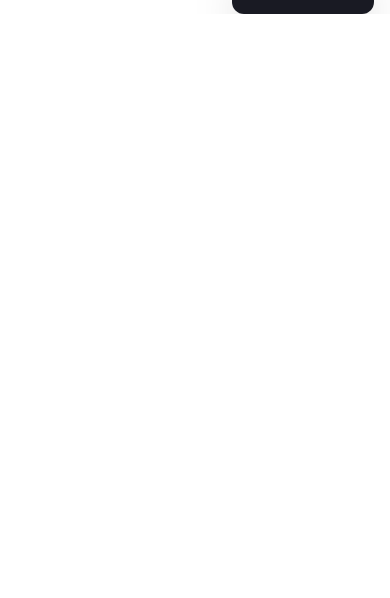
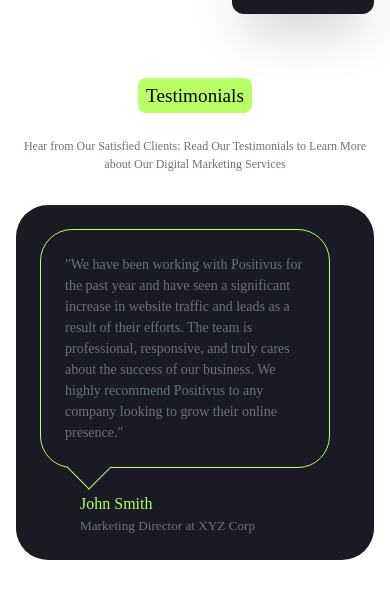
Before and after one commit to ibramaida/positivus, a React (Vite) app: page / in a window 390 px wide. Shown: the part 7089-7687 px from the top of the page. Before the commit the page ends 7103 px from the top, so only its background shows below. Built offline with nearby package versions, Linux system fonts and the light colour scheme; a web font is replaced by a local one.

Commit message:
testtimonials section loading

```diff
--- a/src/App.jsx
+++ b/src/App.jsx
@@ -8,6 +8,7 @@ import CTA from "./components/CTA";
 import CaseStudies from "./components/CaseStudies";
 import Work from "./components/Work";
 import Team from "./components/Team";
+import Testimonials from "./components/Testimonials";
 
 const App = () => {
   return (
@@ -29,6 +30,7 @@ const App = () => {
       <CaseStudies />
       <Work />
       <Team />
+      <Testimonials />
     </>
   );
 };
--- /dev/null
+++ b/src/components/Testimonials.jsx
@@ -0,0 +1,72 @@
+import React from "react";
+
+const testmonialsItems = [
+  {
+    id: 1,
+    name: "John Smith",
+    function: "Marketing Director at XYZ Corp",
+    message:
+      '"We have been working with Positivus for the past year and have seen a significant increase in website traffic and leads as a result of their efforts. The team is professional, responsive, and truly cares about the success of our business. We highly recommend Positivus to any company looking to grow their online presence."',
+  },
+  {
+    id: 2,
+    name: "John Smith",
+    function: "Marketing Director at XYZ Corp",
+    message:
+      '"We have been working with Positivus for the past year and have seen a significant increase in website traffic and leads as a result of their efforts. The team is professional, responsive, and truly cares about the success of our business. We highly recommend Positivus to any company looking to grow their online presence."',
+  },
+  {
+    id: 3,
+    name: "John Smith",
+    function: "Marketing Director at XYZ Corp",
+    message:
+      '"We have been working with Positivus for the past year and have seen a significant increase in website traffic and leads as a result of their efforts. The team is professional, responsive, and truly cares about the success of our business. We highly recommend Positivus to any company looking to grow their online presence."',
+  },
+  {
+    id: 4,
+    name: "John Smith",
+    function: "Marketing Director at XYZ Corp",
+    message:
+      '"We have been working with Positivus for the past year and have seen a significant increase in website traffic and leads as a result of their efforts. The team is professional, responsive, and truly cares about the success of our business. We highly recommend Positivus to any company looking to grow their online presence."',
+  },
+  {
+    id: 5,
+    name: "John Smith",
+    function: "Marketing Director at XYZ Corp",
+    message:
+      '"We have been working with Positivus for the past year and have seen a significant increase in website traffic and leads as a result of their efforts. The team is professional, responsive, and truly cares about the success of our business. We highly recommend Positivus to any company looking to grow their online presence."',
+  },
+];
+
+const Testimonials = () => {
+  return (
+    <section className="space-y-8 mt-32 mb-16 max-w-[min(100%-2rem,1440px)] mx-auto">
+      <div className="flex flex-col gap-6 items-center md:flex-row md:w-2xl">
+        <h2 className="bg-primary p-2 leading-none rounded-lg text-nowrap">
+          Testimonials
+        </h2>
+        <p className="text-center md:text-left text-gray-500 text-[12px]">
+          Hear from Our Satisfied Clients: Read Our Testimonials to Learn More
+          about Our Digital Marketing Services
+        </p>
+      </div>
+      <div className="bg-black py-6 px-6  text-gray-500 rounded-4xl">
+        <div className="flex gap-6 overflow-x-auto">
+          {testmonialsItems.map((item) => (
+            <div className="min-w-[min(100%,290px)] md:min-w-100">
+              <div className="border border-primary p-6 rounded-4xl mb-6 relative before:absolute before:content-[''] before:left-8 before:bottom-[-1rem] before:w-8 before:h-8 before:border before:border-primary before:border-t-0 before:border-l-0 before:rotate-45 before:bg-black">
+                <p className="text-[14px]">{item.message}</p>
+              </div>
+              <div className="ml-10">
+                <p className="text-primary">{item.name}</p>
+                <p className="text-gray-500 text-[.825rem]">{item.function}</p>
+              </div>
+            </div>
+          ))}
+        </div>
+      </div>
+    </section>
+  );
+};
+
+export default Testimonials;
```
